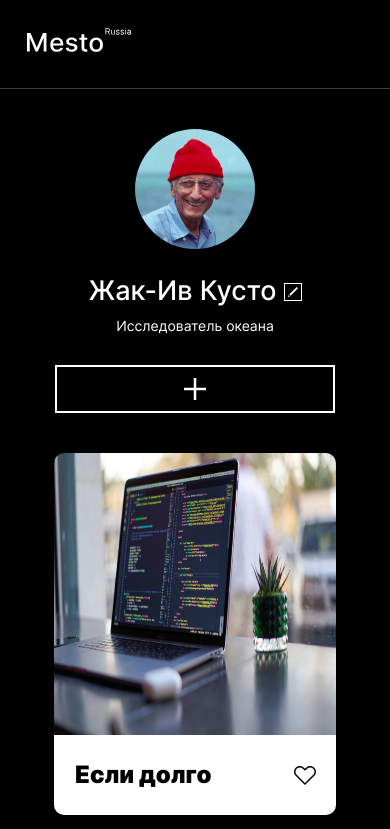
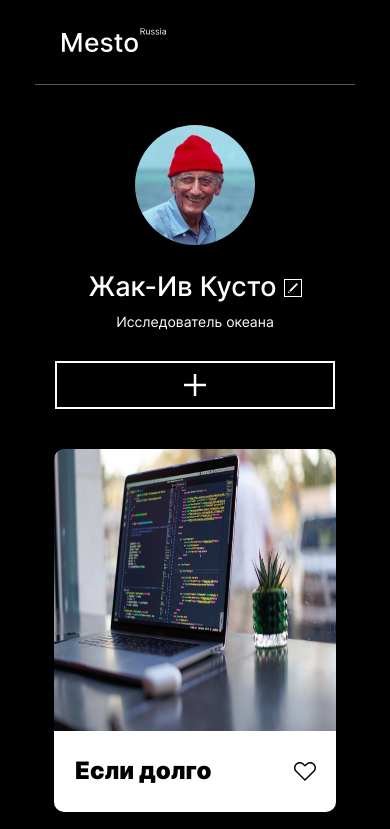
Before and after one commit to TheCrazyMakc/mesto, a plain HTML site: page index.html in a window 390 px wide. Shown: the top 829 px of the page. Drawn offline with Linux system fonts and the light colour scheme.

Commit message:
доделать heafer

```diff
--- a/blocks/header/__logo/header__logo.css
+++ b/blocks/header/__logo/header__logo.css
@@ -1,6 +1,13 @@
-@media screen and (max-width: 425px) {
-    .header__logo {
-      width: 103.74px;
-      height: 24.4px;
-    }
+.header__logo {
+  max-width: 142px;
+  min-height: 33px;
 }
+
+
+@media screen and (max-width: 767px) {
+	.header__logo {
+    max-width: 104px;
+    min-height: 24px;
+    margin: 0 auto 0 27px;
+  }
+}
--- a/blocks/header/header.css
+++ b/blocks/header/header.css
@@ -1,12 +1,26 @@
 .header {
-    max-width: 880px;
-    margin: 0 auto;
-    padding: 45px 0 41px;
-    border-bottom: 1px solid rgba(84, 84, 84, 0.7);
+  max-width: 882px;
+  min-height: 74px;
+  margin: 45px auto 0;
+  border-bottom: 1px solid #545454;;
 }
 
-@media screen and (max-width: 880px) {
-    .header {
-      padding: 28px 27px 32px;
-    }
+@media screen and (max-width: 1100px) {
+	.header {
+    max-width: 700px;
+  }
 }
+
+@media screen and (max-width: 767px) {
+  .header {
+    max-width: 320px;
+    min-height: 56px;
+    margin: 28px auto 0;
+  }
+}
+
+@media screen and (max-width: 320px) {
+	.header {
+    max-width: 100%;
+  }
+}
```
Also changed, not shown: index.html (+1 -11 lines).
